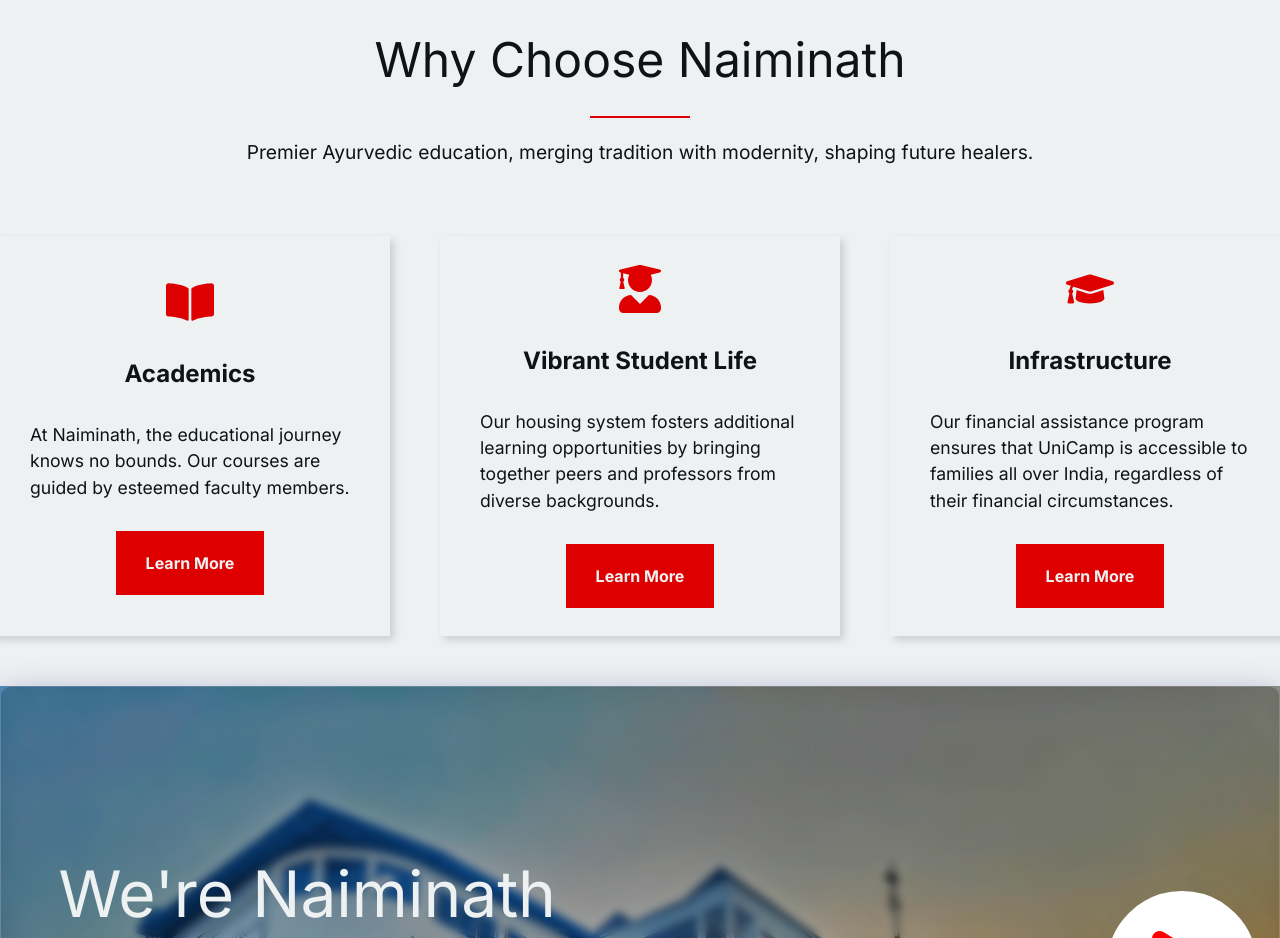
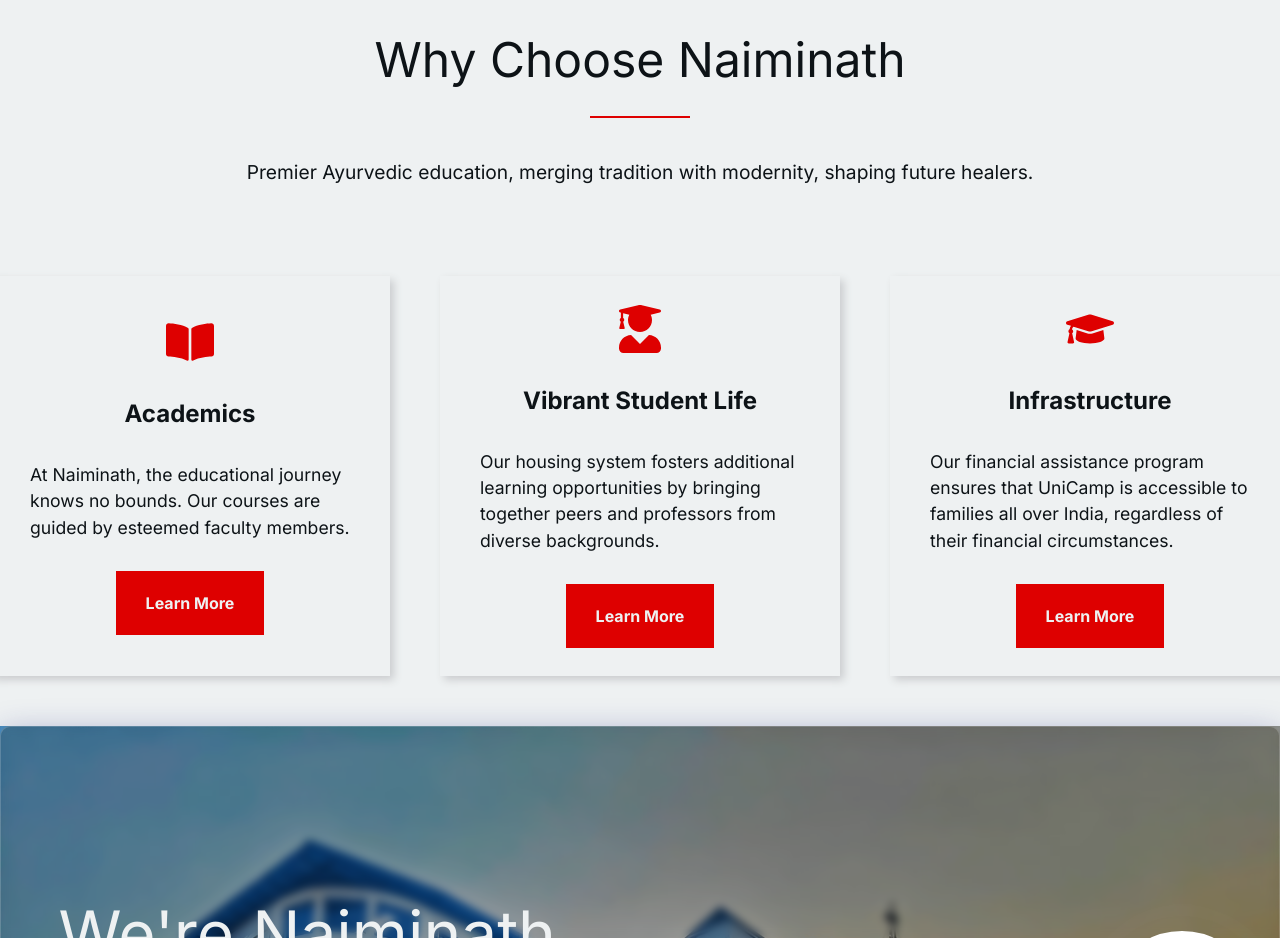
Before and after one commit to siddharthsingh19/naiminath-new, a React (Vite) app: page / in a window 1280 px wide. Shown: the part 2120-3058 px from the top of the page. Built offline with nearby package versions, Linux system fonts and the light colour scheme.

Commit message:
text alignment changed

```diff
--- a/src/homecomps/WhyChoose.jsx
+++ b/src/homecomps/WhyChoose.jsx
@@ -30,7 +30,7 @@ const WhyChoose = () => {
         <div className="why-wrapper">
           <h3 className="why-heading">Why Choose Naiminath</h3>
           <hr className="hr" />
-          <p className="about-p">
+          <p className="about-p  p-[20px]">
             Premier Ayurvedic education, merging tradition with modernity,
             shaping future healers.
           </p>
--- a/src/homecomps/aboutHome.css
+++ b/src/homecomps/aboutHome.css
@@ -96,7 +96,7 @@
 
   .about-p {
     /* text-align: center; */
-    padding: 20px;
+    padding: 0px;
   }
 
   .about-img {
--- a/src/homecomps/whyChoose.css
+++ b/src/homecomps/whyChoose.css
@@ -17,6 +17,7 @@
   margin: 50px 100px;
   gap: 50px;
 }
+
 
 .why-card {
   width: 400px;
```
